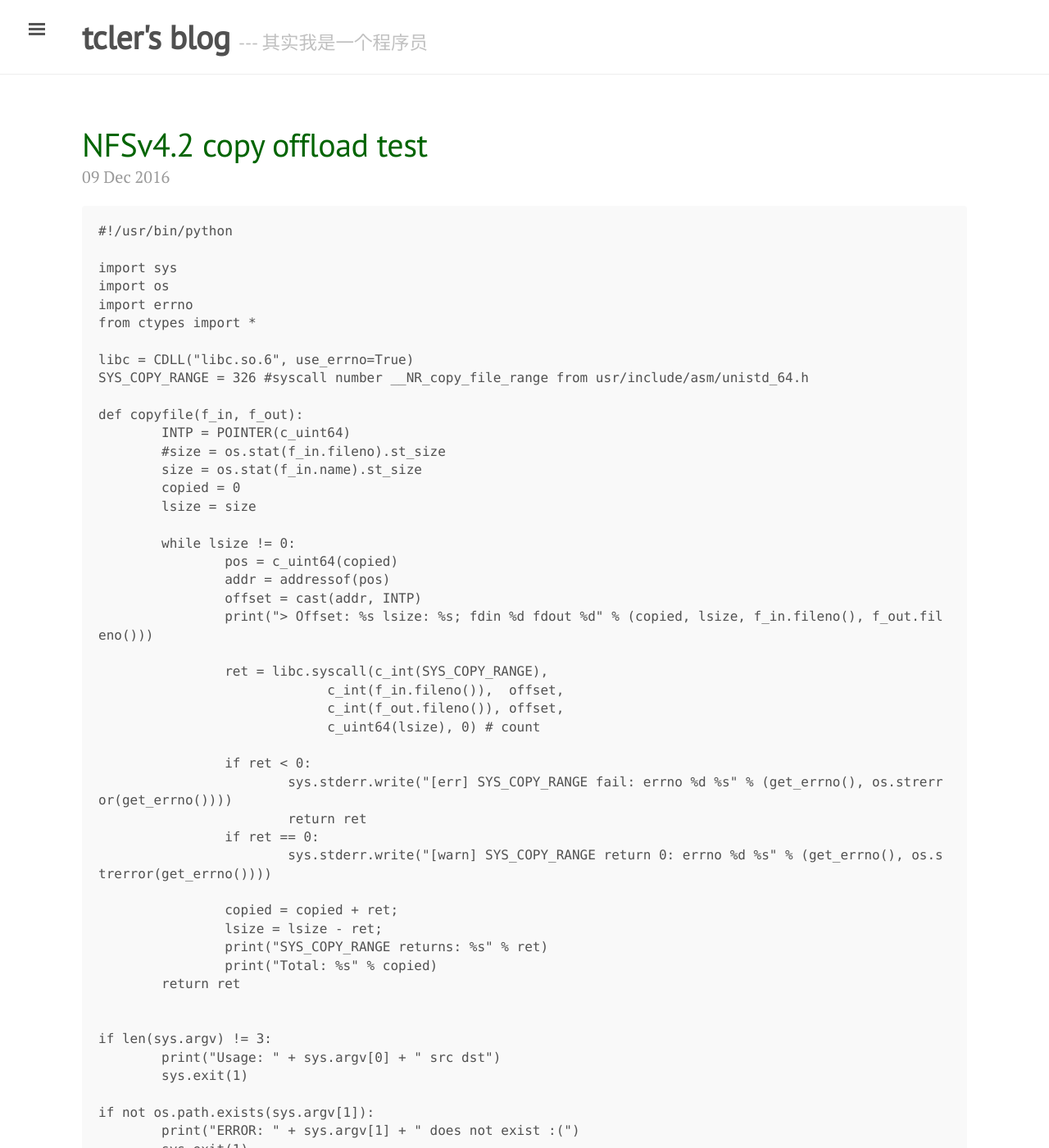
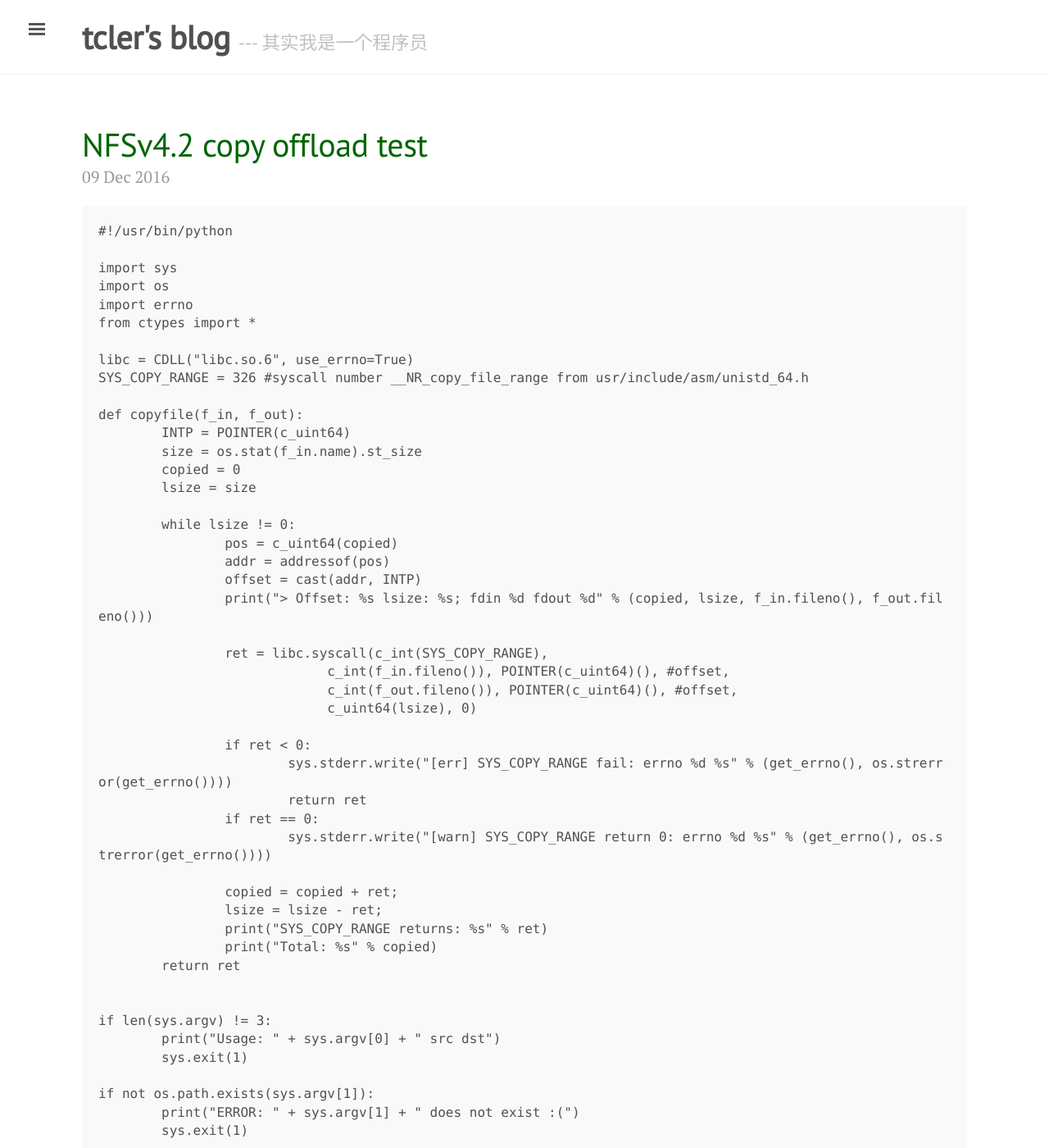
Before and after one commit to tcler/tcler.github.io, a Jekyll site: the page built from _posts/2016-12-09-NFSv4.2-copy-offload-test.md, in a window 1280 px wide and 1400 px high. Shown: the whole window at 82% size. Built offline with Jekyll 4.4.1, drawn with Linux system fonts in a browser that asks for light colours; some of the changed text lies outside the part shown.

Commit message:
Update 2016-12-09-NFSv4.2-copy-offload-test.md
If copy full file the offset can be NULL, use replace "offset" with "POINTER(c_uint64)()"

```diff
--- a/_posts/2016-12-09-NFSv4.2-copy-offload-test.md
+++ b/_posts/2016-12-09-NFSv4.2-copy-offload-test.md
@@ -17,7 +17,6 @@ SYS_COPY_RANGE = 326 #syscall number __NR_copy_file_range from usr/include/asm/u
 
 def copyfile(f_in, f_out):
 	INTP = POINTER(c_uint64)
-	#size = os.stat(f_in.fileno).st_size
 	size = os.stat(f_in.name).st_size
 	copied = 0
 	lsize = size
@@ -29,9 +28,9 @@ def copyfile(f_in, f_out):
 		print("> Offset: %s lsize: %s; fdin %d fdout %d" % (copied, lsize, f_in.fileno(), f_out.fileno()))
 
 		ret = libc.syscall(c_int(SYS_COPY_RANGE),
-			     c_int(f_in.fileno()),  offset,
-			     c_int(f_out.fileno()), offset,
-			     c_uint64(lsize), 0) # count
+			     c_int(f_in.fileno()), POINTER(c_uint64)(), #offset,
+			     c_int(f_out.fileno()), POINTER(c_uint64)(), #offset,
+			     c_uint64(lsize), 0)
 
 		if ret < 0:
 			sys.stderr.write("[err] SYS_COPY_RANGE fail: errno %d %s" % (get_errno(), os.strerror(get_errno())))
```
